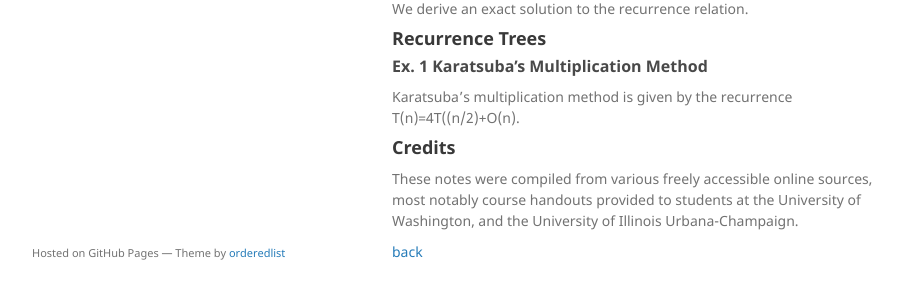
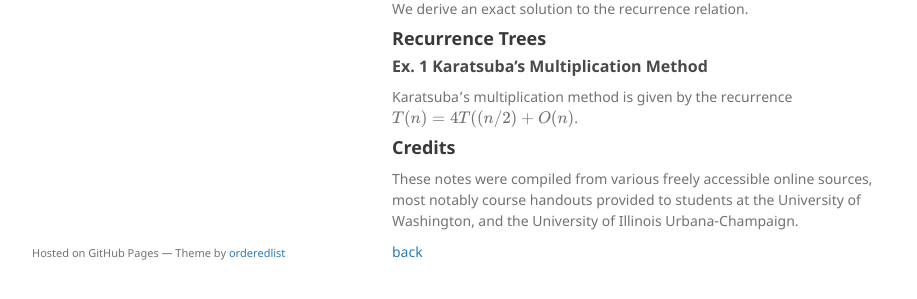
Before and after one commit to callistajosette/callistajosette.github.io, a Jekyll site: the page built from project-crease.md, in a window 1280 px wide and 900 px high, scrolled down 2394 px. Shown: the part 578-877 px from the top of the window, without its empty margins (178-1095 px from the left). Built offline with Jekyll 4.4.1, drawn with Linux system fonts in a browser that asks for light colours; our own code applies the rules of GitHub Pages for plain Markdown files.

```diff
--- a/project-crease.md
+++ b/project-crease.md
@@ -203,7 +203,7 @@ We derive an exact solution to the recurrence relation.
 
 ## Recurrence Trees
 ### Ex. 1 Karatsuba's Multiplication Method
-Karatsuba's multiplication method is given by the recurrence T(n)=4T((n/2)+O(n).
+Karatsuba's multiplication method is given by the recurrence $T(n)=4T((n/2)+O(n)$.
 
 
 ## Credits
```
